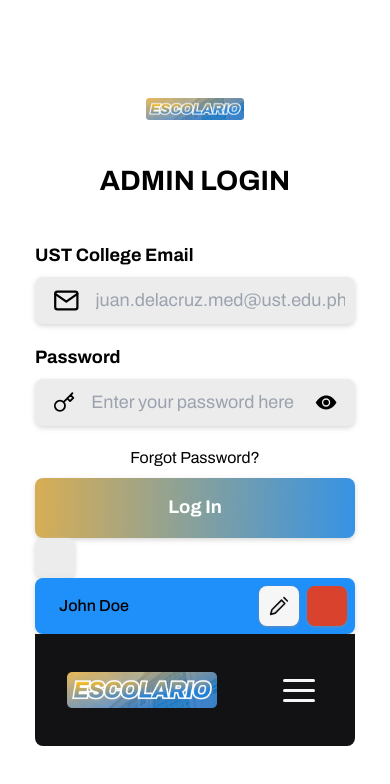
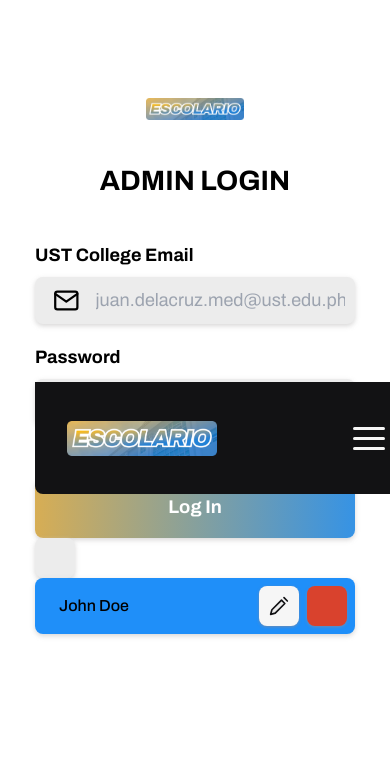
Before and after one commit to judgemongcal/se-becarios-cms, a React (Vite) app in the folder becarios-admin/: page / in a window 390 px wide. Shown: the top 784 px of the page. Built offline with nearby package versions, Linux system fonts and the light colour scheme; some icons are missing.

Commit message:
made NavBarMobile fixed on top for mobile

```diff
--- a/becarios-admin/src/components/dashboard/Greeting.jsx
+++ b/becarios-admin/src/components/dashboard/Greeting.jsx
@@ -1,6 +1,6 @@
 function Greeting({ name }) {
   return (
-    <h1 className=" mt-[2rem] text-[1.5rem] font-bold tracking-wide md:text-[2rem]">
+    <h1 className=" mt-[10rem] text-[1.5rem] font-bold tracking-wide md:text-[2rem] lg:mt-[2rem]">
       Good morning, {name}.
     </h1>
   );
--- a/becarios-admin/src/components/global/NavBarMobile.jsx
+++ b/becarios-admin/src/components/global/NavBarMobile.jsx
@@ -29,7 +29,7 @@ function NavBarMobile() {
   };
 
   return (
-    <div className="lg:hidden">
+    <div className="fixed w-[100%] lg:hidden">
       <div className="bg-brand-black rounded-b-8 flex flex-row items-center justify-between p-8">
         <img
           src="./src/assets/org_logo.png"
```
